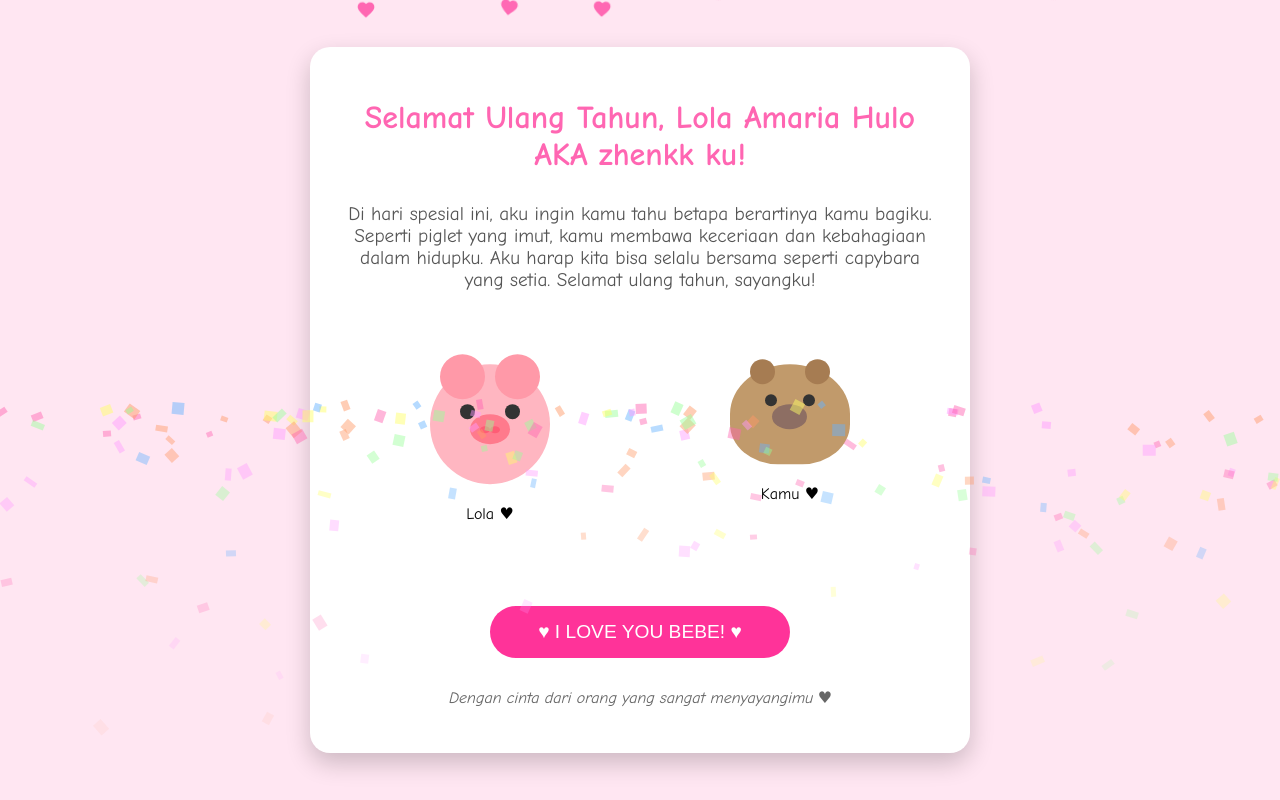
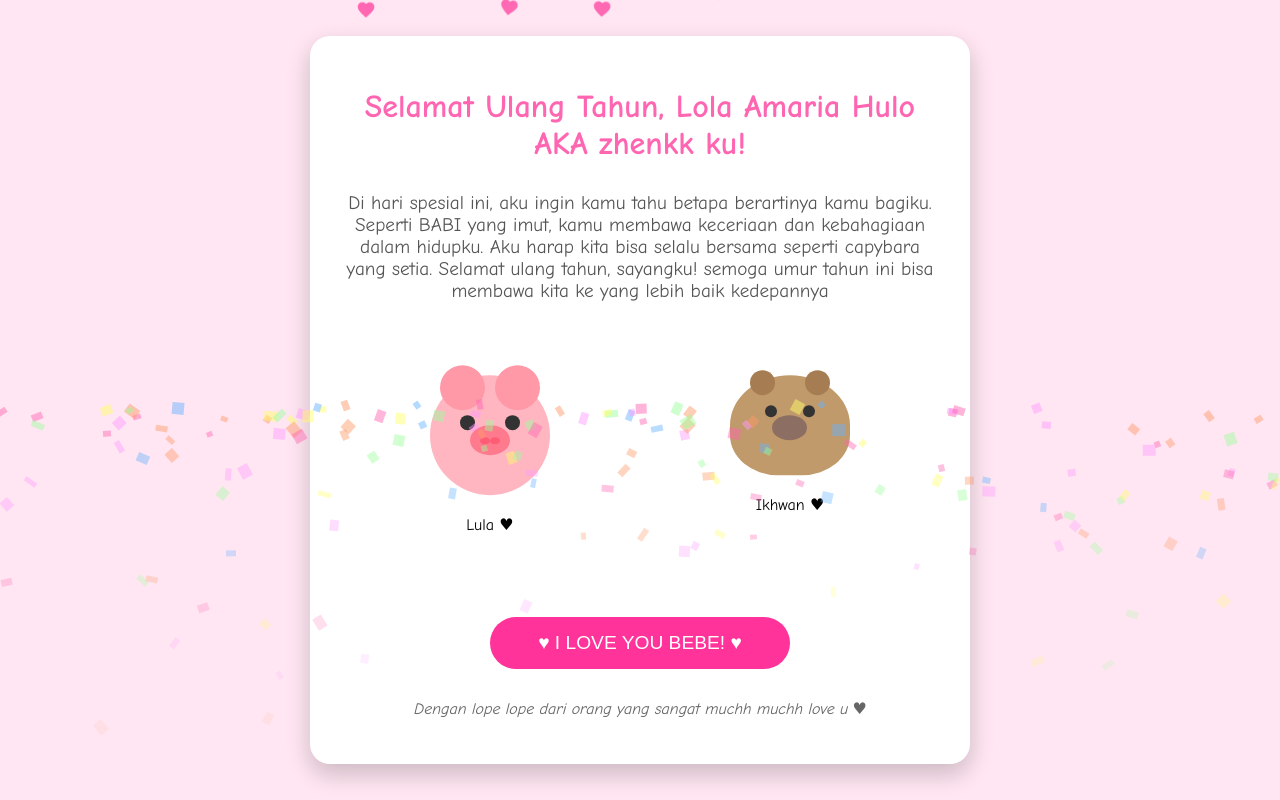
Before and after one commit to ippanicikiwir/Happy_birthday_Cantik, a plain HTML site: page index.html in a window 1280 px wide. Both pictures are taken after a click on the button "Klik untuk Kejutan!". Drawn offline with Linux system fonts and the light colour scheme.

Commit message:
Update index.html

```diff
--- a/index.html
+++ b/index.html
@@ -3,7 +3,7 @@
 <head>
     <meta charset="UTF-8">
     <meta name="viewport" content="width=device-width, initial-scale=1.0">
-    <title>Kartu Ucapan Ulang Tahun untuk Lola</title>
+    <title>Kartu Ucapan Ulang Tahun untuk Lula </title>
     <style>
         body {
             font-family: 'Comic Sans MS', cursive, sans-serif;
@@ -300,7 +300,7 @@
                         <div class="piglet-nostril right"></div>
                     </div>
                 </div>
-                <p>Lola ♥</p>
+                <p>Lula ♥</p>
             </div>
 
             <div class="animal">
@@ -311,18 +311,18 @@
                     <div class="capybara-eye right"></div>
                     <div class="capybara-nose"></div>
                 </div>
-                <p>Kamu ♥</p>
+                <p>Ikhwan ♥</p>
             </div>
         </div>
 
         <button class="button" id="surprise-button">Klik untuk Kejutan!</button>
 
         <div class="signature">
-            <p>Dengan cinta dari orang yang sangat menyayangimu ♥</p>
+            <p>Dengan lope lope dari orang yang sangat muchh muchh love u ♥</p>
         </div>
 
         <div class="hidden" id="special-message">
-            <p class="message">Di hari spesial ini, aku ingin kamu tahu betapa berartinya kamu bagiku. Seperti piglet yang imut, kamu membawa keceriaan dan kebahagiaan dalam hidupku. Aku harap kita bisa selalu bersama seperti capybara yang setia. Selamat ulang tahun, sayangku!</p>
+            <p class="message">Di hari spesial ini, aku ingin kamu tahu betapa berartinya kamu bagiku. Seperti BABI yang imut, kamu membawa keceriaan dan kebahagiaan dalam hidupku. Aku harap kita bisa selalu bersama seperti capybara yang setia. Selamat ulang tahun, sayangku! semoga umur tahun ini bisa membawa kita ke yang lebih baik kedepannya </p>
         </div>
     </div>
 
```
